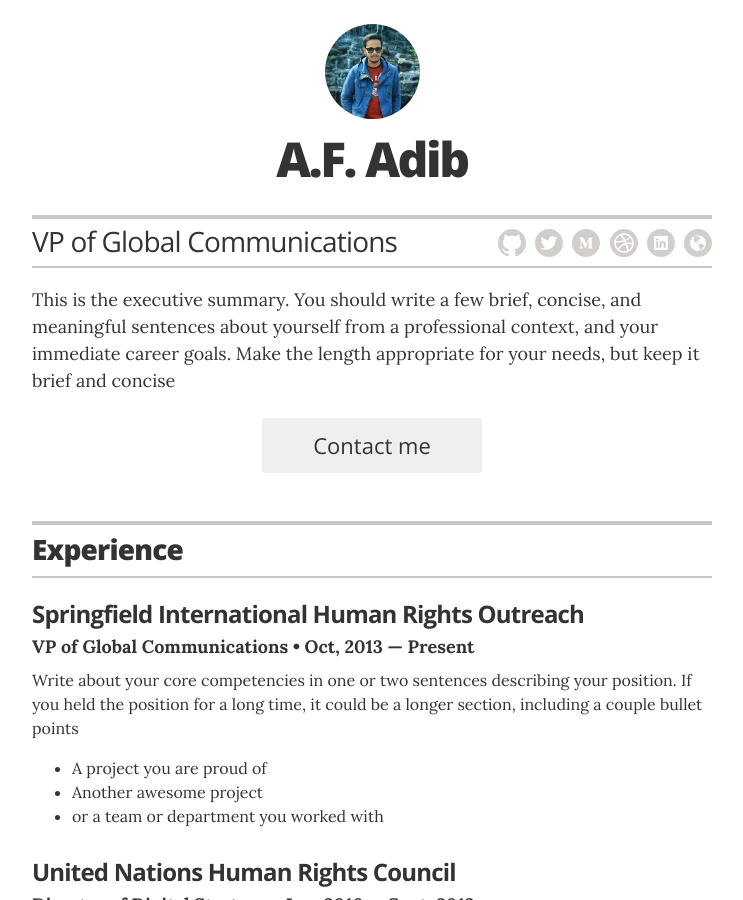
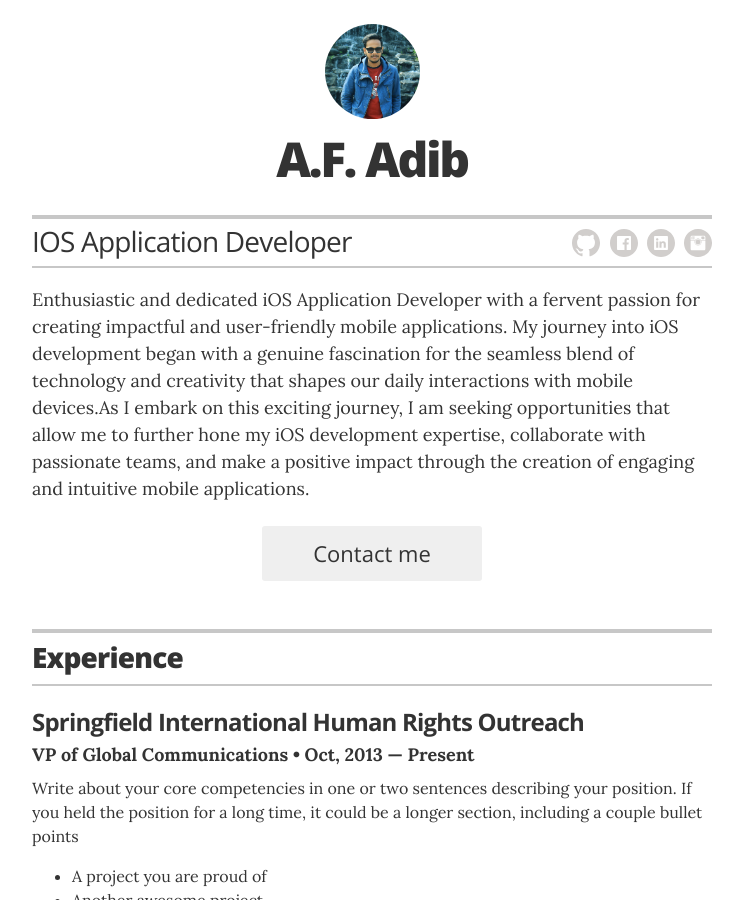
Before and after one commit to A-f-Adib/resume, a Jekyll site: the page built from index.html, in a window 1280 px wide and 900 px high. Shown: the whole window, without its empty margins (268-1011 px from the left). Built offline with Jekyll 4.4.1, drawn with Linux system fonts in a browser that asks for light colours.

Commit message:
update about

```diff
--- a/_config.yml
+++ b/_config.yml
@@ -11,19 +11,19 @@ sass:
 # Resume settings
 resume_avatar:                  "true"
 resume_name:                    "A.F. Adib"
-resume_title:                   "VP of Global Communications"
+resume_title:                   "IOS Application Developer"
 
 # used for the contact button in _layouts/resume.html
-resume_contact_email:           "lisasimpson@youremailaddress.com"
+resume_contact_email:           "a.f.adib36@gmail.com"
 
 # the next two items are used for schema itemprops in _layouts/resume.html
-resume_contact_telephone:       "555-7334"
-resume_contact_address:         "742 Evergreen Terrace, Springfield"
+resume_contact_telephone:       "01788800392"
+resume_contact_address:         "Centarl Road, Rangpur"
 
 resume_header_contact_info:     "742 Evergreen Terrace, Springfield • 555-7334 • lisasimpson@youremailaddress.com"
 display_header_contact_info:    "false"
 
-resume_header_intro: "<p>This is the executive summary. You should write a few brief, concise, and meaningful sentences about yourself from a professional context, and your immediate career goals. Make the length appropriate for your needs, but keep it brief and concise</p>"
+resume_header_intro: "<p>Enthusiastic and dedicated iOS Application Developer with a fervent passion for creating impactful and user-friendly mobile applications. My journey into iOS development began with a genuine fascination for the seamless blend of technology and creativity that shapes our daily interactions with mobile devices.As I embark on this exciting journey, I am seeking opportunities that allow me to further hone my iOS development expertise, collaborate with passionate teams, and make a positive impact through the creation of engaging and intuitive mobile applications.</p>"
 
 # use "yes" to display the email contact button,
 # "no" to display an "I'm not looking for work" message,
@@ -45,14 +45,14 @@ resume_section_associations:    true
 # Resume social links
 # uncomment the options you wish to display, and add your own URL
 resume_social_links:
-  resume_github_url:            "https://github.com/jglovier/resume-template"
-  resume_twitter_url:           "http://twitter.com/jglovier"
-  resume_dribbble_url:          "https://dribbble.com/jag"
-  # resume_facebook_url:          "insert Facebook URL here"
-  resume_linkedin_url:          "https://www.linkedin.com/in/joelglovier"
-  # resume_instagram_url:         "insert your Instagram URL here"
-  resume_website_url:           "http://joelglovier.com"
-  resume_medium_url:            "https://medium.com/@jglovier"
+  resume_github_url:            "https://github.com/A-f-Adib"
+  #resume_twitter_url:           "http://twitter.com/jglovier"
+  #resume_dribbble_url:          "https://dribbble.com/jag"
+  resume_facebook_url:          "https://www.facebook.com/A.f. Adib"
+  resume_linkedin_url:          "https://www.linkedin.com/in/a-f-adib-83113a2b1/"
+  resume_instagram_url:         "https://www.instagram.com/A.f.adib/"
+  #resume_website_url:           "http://joelglovier.com"
+  #resume_medium_url:            "https://medium.com/@jglovier"
 resume_print_social_links:      true
 
 # Design settings
```
